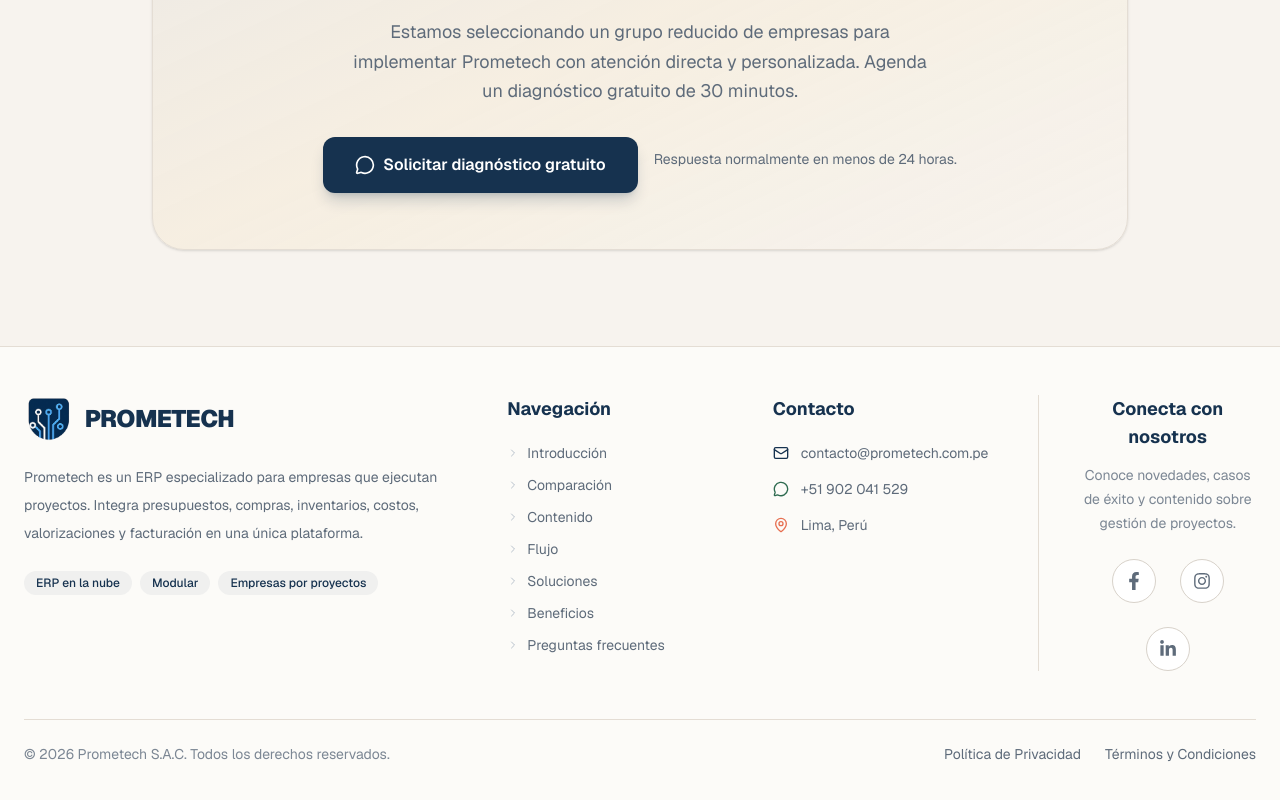
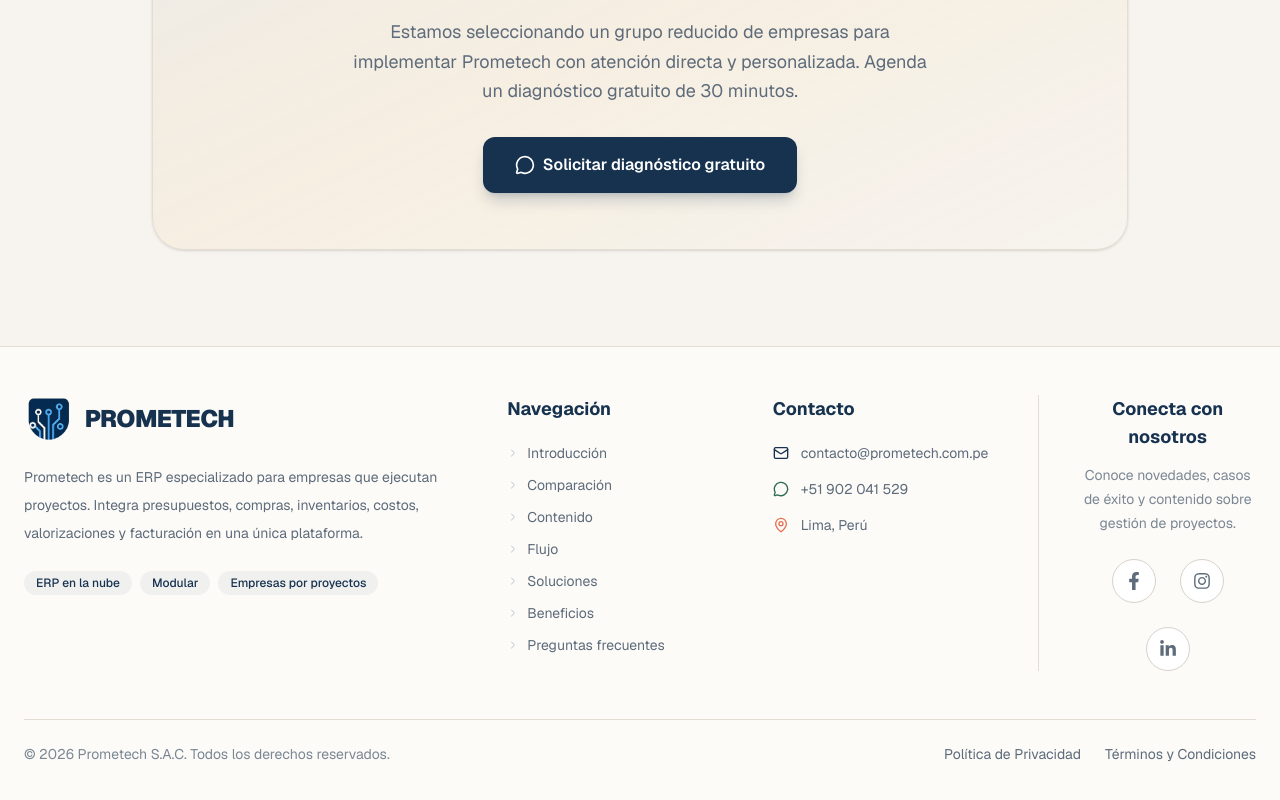
Before and after one commit to alexandermerino-prometech/landing-page, a Next.js app: page / in a window 1280 px wide. Shown: the part 7565-8365 px from the top of the page. Built offline with nearby package versions, Linux system fonts and the light colour scheme.

Commit message:
updating el main page

```diff
--- a/app/page.tsx
+++ b/app/page.tsx
@@ -346,9 +346,6 @@
               <MessageCircle className="w-5 h-5"/>
               Solicitar diagnóstico gratuito
             </a>
-            <div className="text-sm text-[#5E6B7A] mt-3">
-            Respuesta normalmente en menos de 24 horas.
-            </div>
 
           </div>
         </div>
--- a/content/blog/de-excel-a-sistema.md
+++ b/content/blog/de-excel-a-sistema.md
@@ -604,7 +604,7 @@
 
 <div class="not-prose rounded-xl border border-[#E4DDD4] bg-[#F1ECE5] p-6 my-6">
 
-<h3 class="mt-0">
+<h3 class="mt-0 text-[#16324F] font-bold">
 
 ¿Un ERP reemplaza completamente a Excel?
 
```
